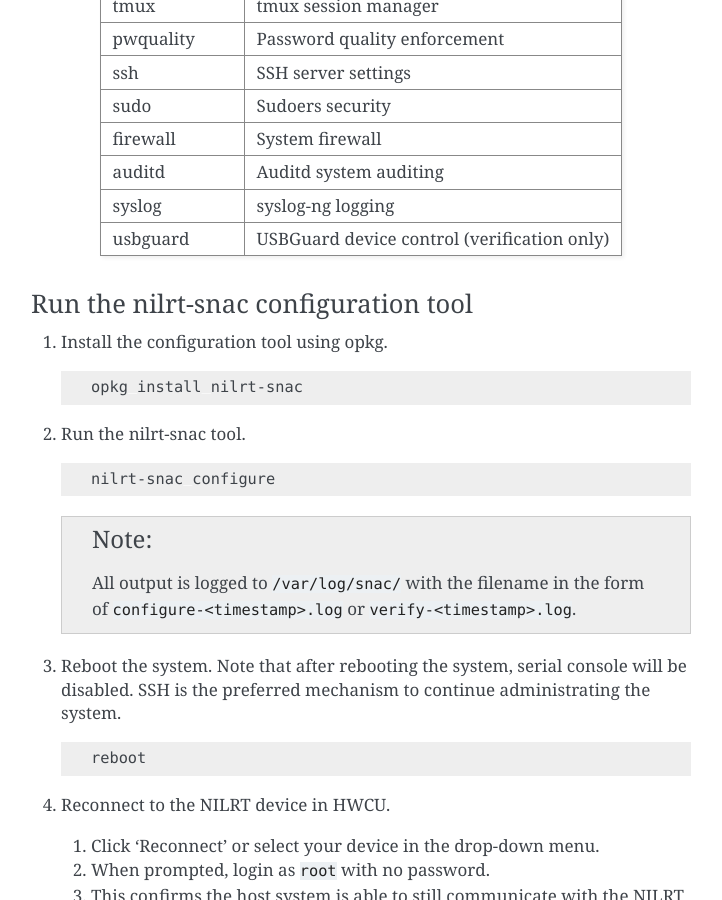
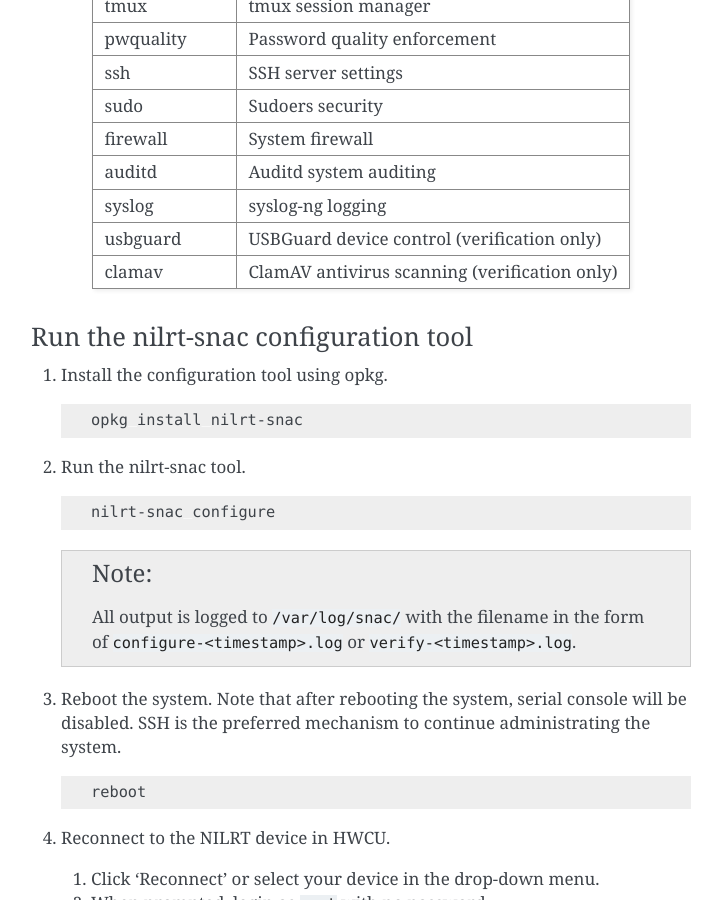
Before and after one commit to ni/nilrt-snac-guide, a Sphinx documentation site: the page built from source/appendix_1.rst, in a window 1280 px wide and 900 px high, scrolled down 8838 px. Shown: the whole window, without its empty margins (389-1111 px from the left). Built offline with Sphinx 7.4.7, drawn with Linux system fonts in a browser that asks for light colours.

Commit message:
nilrt-snac-guide: Add ClamAV antivirus documentation support
Integrate ClamAV antivirus documentation into the NILRT SNAC guide.

Changes:
- Makefile: Add ClamAV documentation download target from nilrt-docs
  repository, mirroring existing USBGuard pattern
- appendix_1.rst: Add ClamAV entry to available SNAC modules table
  with verification-only status

The ClamAV documentation will be automatically fetched from the
nilrt-docs repository during build, providing users with comprehensive
antivirus scanning guidance for securing removable media and system
files on NILRT targets.

Signed-off-by: Hemant Jadhav <hemant.jadhav@emerson.com>

```diff
--- a/source/appendix_1.rst
+++ b/source/appendix_1.rst
@@ -445,6 +445,8 @@
      - syslog-ng logging
    * - usbguard
      - USBGuard device control (verification only)
+   * - clamav
+     - ClamAV antivirus scanning (verification only)
 
 .. _run-the-nilrt-snac-configuration-tool:
 
```
Also changed, not shown: 1 other file.
